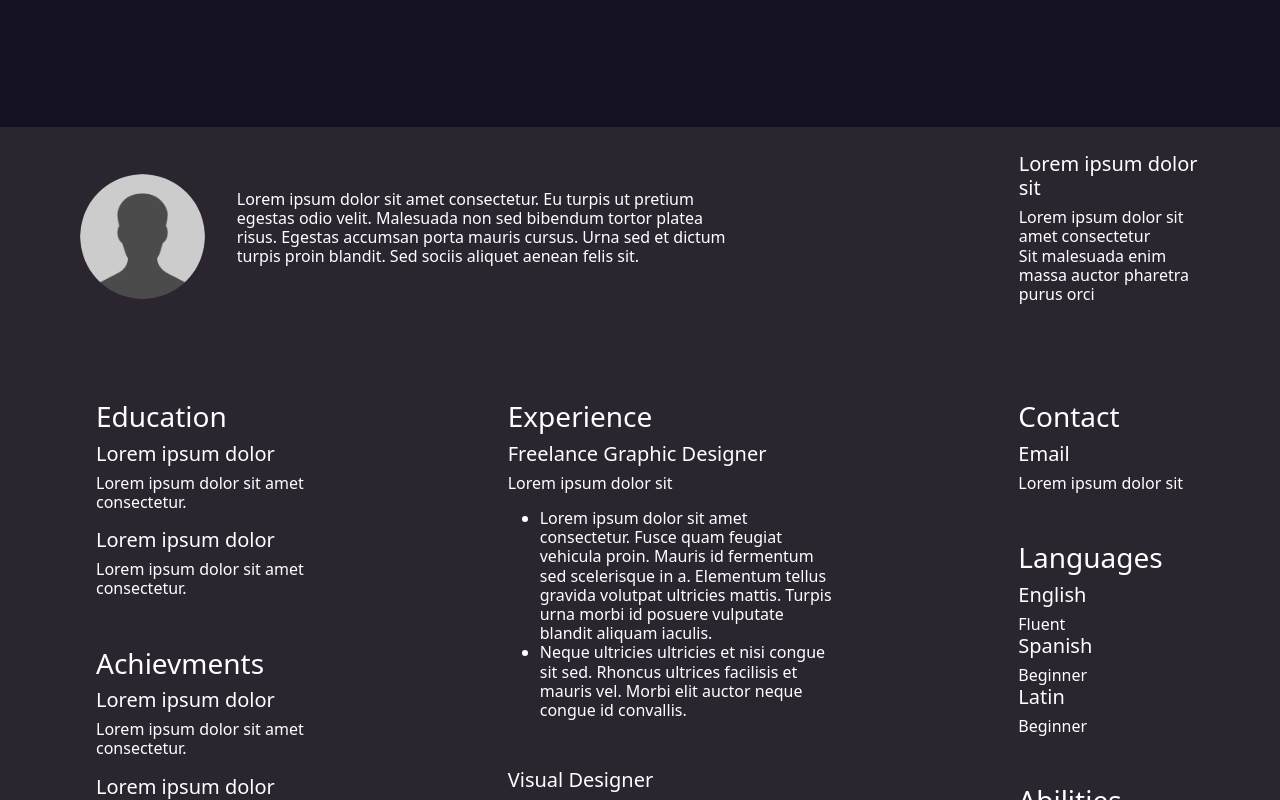
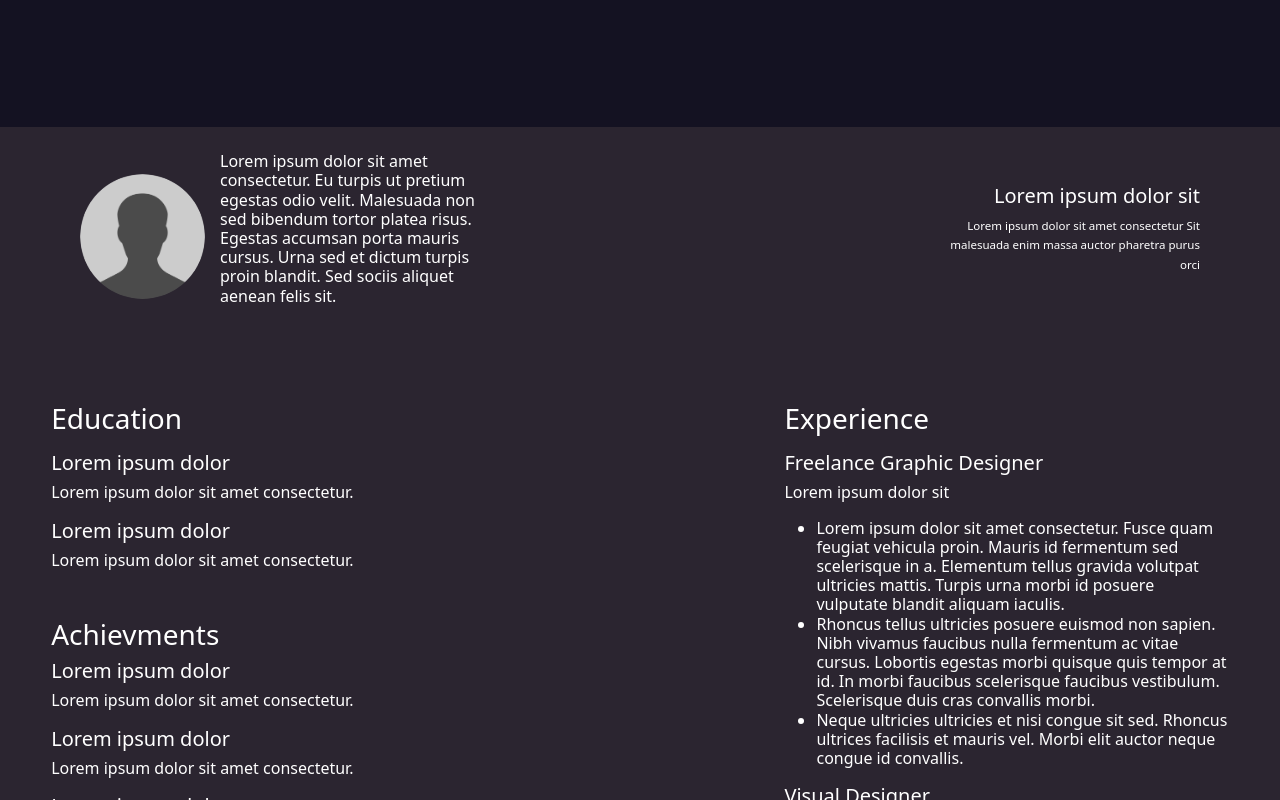
Before and after one commit to Zarfaa/Portfolio_Project, a React (Create React App) app: page / in a window 1280 px wide. Shown: the part 640-1440 px from the top of the page. Built offline with nearby package versions, Linux system fonts and the light colour scheme.

Commit message:
CV updated

```diff
--- a/src/Pages/CV/CV.css
+++ b/src/Pages/CV/CV.css
@@ -6,8 +6,8 @@
 .Flex{
     display: flex;
     justify-content: space-between;
-    margin: 2% 6em;
-    gap: 15%;
+    margin: 4% ;
+    gap: 25em;
     flex-wrap: wrap
 }
 
@@ -16,7 +16,6 @@
     justify-content: space-between;
     align-items: center;
     margin: 5em;
-    gap: 2em;
     flex-wrap: wrap;
     padding-top: 2%;
 }
@@ -25,13 +24,16 @@
     flex: 1;
 }
 
+.font{
+    font-size: 0.9vw;
+}
 .Flex_Item2{
-    flex: 5;
+    flex: 2;
 }
 
 .Flex_Item3{
     flex: 1.8;
-    margin-left: 22%;
+    margin-left: 40%;
 }
 
 .flex_item5 {
@@ -43,7 +45,7 @@
 }
 
 .flex_item {
-    flex: 2;
+    flex: 3;
 }
 
 .Cv_Container{
@@ -51,6 +53,8 @@
     margin: 0;
     line-height: 1.2rem;
 }
+
+
 
 @media screen and (max-width:768px) {
     .Cv_Container p{
--- a/src/Pages/CV/CV.jsx
+++ b/src/Pages/CV/CV.jsx
@@ -12,16 +12,16 @@ const CV = () => {
               <img className='cv_img' src={Photo} alt="profile" />
             </div>
             <div className="Flex_Item2"><p>Lorem ipsum dolor sit amet consectetur. Eu turpis ut pretium egestas odio velit. Malesuada non sed bibendum tortor platea risus. Egestas accumsan porta mauris cursus. Urna sed et dictum turpis proin blandit. Sed sociis aliquet aenean felis sit.</p></div>
-            <div className="Flex_Item3">
-              <h5>Lorem ipsum dolor sit</h5>
-              <p>Lorem ipsum dolor sit amet consectetur <br />Sit malesuada enim massa auctor pharetra purus orci</p>
+            <div className="Flex_Item3 text-end">
+              <h5 >Lorem ipsum dolor sit</h5>
+              <p className='font'>Lorem ipsum dolor sit amet consectetur Sit malesuada enim massa auctor pharetra purus orci</p>
             </div>
           </div>
           <div className='Flex'>
             <div className="flex_item2 ">
               <div className='mb-5' >
-                <h3>Education</h3>
-                <h5>Lorem ipsum dolor</h5>
+                <h3 >Education</h3>
+                <h5 className='mt-3'>Lorem ipsum dolor</h5>
                 <p>Lorem ipsum dolor sit amet consectetur.</p>
                 <h5>Lorem ipsum dolor</h5>
                 <p>Lorem ipsum dolor sit amet consectetur.</p>
@@ -50,19 +50,20 @@ const CV = () => {
 
             <div className="flex_item5 ">
               <h3>Experience</h3>
-              <div className='mt-2 mb-5'>
+              <div className='mt-3'>
                 <h5 >Freelance Graphic Designer</h5>
                 <p>Lorem ipsum dolor sit</p>
                 <ul class="bullet-list">
                   <li>Lorem ipsum dolor sit amet consectetur. Fusce quam feugiat vehicula proin. Mauris id fermentum sed scelerisque in a. Elementum tellus gravida volutpat ultricies mattis. Turpis urna morbi id posuere vulputate blandit aliquam iaculis.</li>
+                  <li>Rhoncus tellus ultricies posuere euismod non sapien. Nibh vivamus faucibus nulla fermentum ac vitae cursus. Lobortis egestas morbi quisque quis tempor at id. In morbi faucibus scelerisque faucibus vestibulum. Scelerisque duis cras convallis morbi.</li>
                   <li>Neque ultricies ultricies et nisi congue sit sed. Rhoncus ultrices facilisis et mauris vel. Morbi elit auctor neque congue id convallis.</li>
                 </ul>
               </div>
-              <div className='mb-5'>
+              <div className='mb-4'>
                 <h5>Visual Designer</h5>
                 <p>Lorem ipsum dolor sit</p>
                 <ul class="bullet-list">
-                  <li>Lorem ipsum dolor sit amet consectetur. Fusce quam feugiat vehicula proin. Mauris id fermentum sed scelerisque in a. Elementum tellus gravida volutpat ultricies mattis. Turpis urna morbi id posuere vulputate blandit aliquam iaculis.</li>
+                  <li>Lorem ipsum dolor sit amet consectetur. Nunc porttitor iaculis eget eget lacus varius. Aliquet mattis arcu placerat dui sagittis. Augue enim odio vestibulum non pellentesque ac ut mauris ut. Morbi facilisi lectus tristique at tortor. Amet facilisi eu gravida tincidunt lacinia posuere. Sed id auctor molestie pulvinar risus sed neque.</li>
                 </ul>
               </div>
               <div className='mb-5'>
@@ -77,16 +78,16 @@ const CV = () => {
             <div className="flex_item ms-3 ">
               <div className='mb-5'>
                 <h3>Contact</h3>
-                <h5>Email</h5>
+                <h5 className='mt-3'>Email</h5>
                 <p>Lorem ipsum dolor sit</p>
               </div>
               <div className='mb-5'>
                 <h3>Languages</h3>
-                <h5>English</h5>
+                <h5 className='mt-3'>English</h5>
                 <span>Fluent</span>
-                <h5>Spanish</h5>
+                <h5 className='mt-3'>Spanish</h5>
                 <span>Beginner</span>
-                <h5>Latin</h5>
+                <h5 className='mt-3'>Latin</h5>
                 <span>Beginner</span>
               </div>
               <div className='mb-5'>
```
